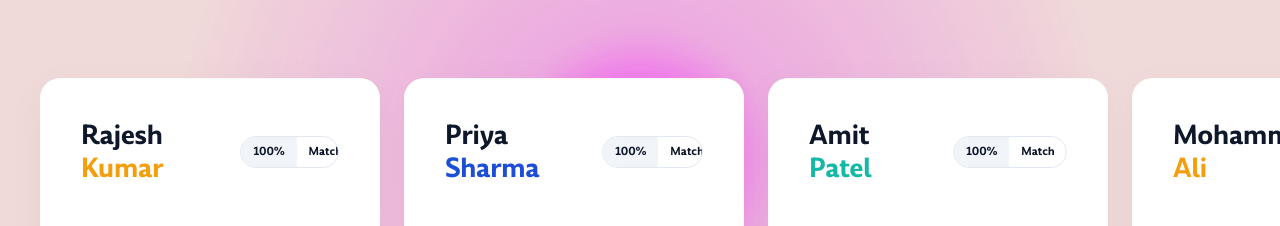
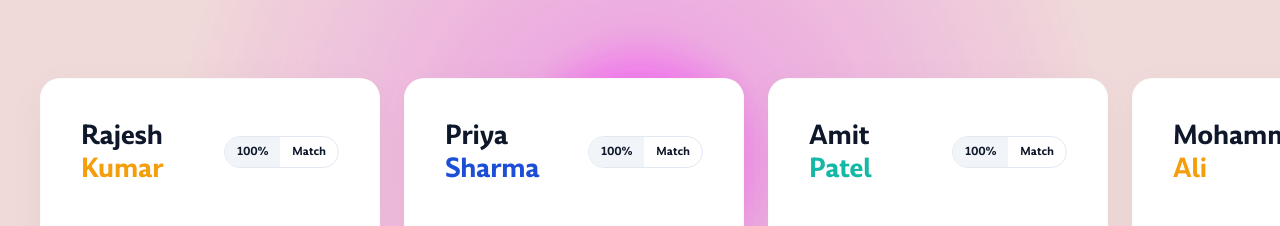
Before and after one commit to Angad-Chede/Scheme-Tracker, a React (Vite) app: page / in a window 1280 px wide. Shown: the part 3400-3626 px from the top of the page. Built offline with nearby package versions, Linux system fonts and the light colour scheme.

Commit message:
feat: add comprehensive CSS styles for home page hero and UI components

```diff
--- a/src/styles/home.css
+++ b/src/styles/home.css
@@ -1684,6 +1684,8 @@
   border: 1px solid #e2e8f0;
   overflow: hidden;
   padding-right: 12px;
+  flex-shrink: 0;
+  white-space: nowrap;
 }
 
 .tf-badge-num {
```
